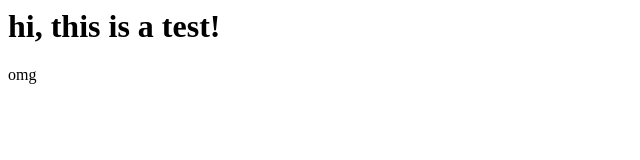
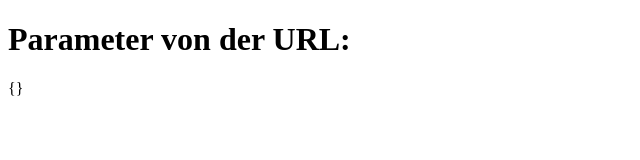
Before and after one commit to Antonabi/webAppy, a plain HTML site: page docs/index.html in a window 1280 px wide. Shown: the whole page, without its empty margins (0-640 px from the left). Drawn offline with Linux system fonts and the light colour scheme.

Commit message:
Update index.html

```diff
--- a/docs/index.html
+++ b/docs/index.html
@@ -1,2 +1,36 @@
-<h1>hi, this is a test!</h1>
-omg
+<!DOCTYPE html>
+<html lang="en">
+<head>
+    <meta charset="UTF-8">
+    <meta name="viewport" content="width=device-width, initial-scale=1.0">
+    <title>GitHub Pages Params</title>
+</head>
+<body>
+    <h1>Parameter von der URL:</h1>
+    <p id="params"></p>
+
+    <script>
+        // Funktion zum Extrahieren der Parameter aus der URL
+        function getParams() {
+            const urlParams = new URLSearchParams(window.location.search);
+            const params = {};
+            for (const [key, value] of urlParams) {
+                params[key] = value;
+            }
+            return params;
+        }
+
+        // Funktion zum Anzeigen der Parameter auf der Webseite
+        function displayParams() {
+            const params = getParams();
+            const paramsElement = document.getElementById("params");
+            paramsElement.innerHTML = JSON.stringify(params);
+        }
+
+        // Die Parameter anzeigen, wenn die Seite geladen ist
+        window.onload = function() {
+            displayParams();
+        };
+    </script>
+</body>
+</html>
```
